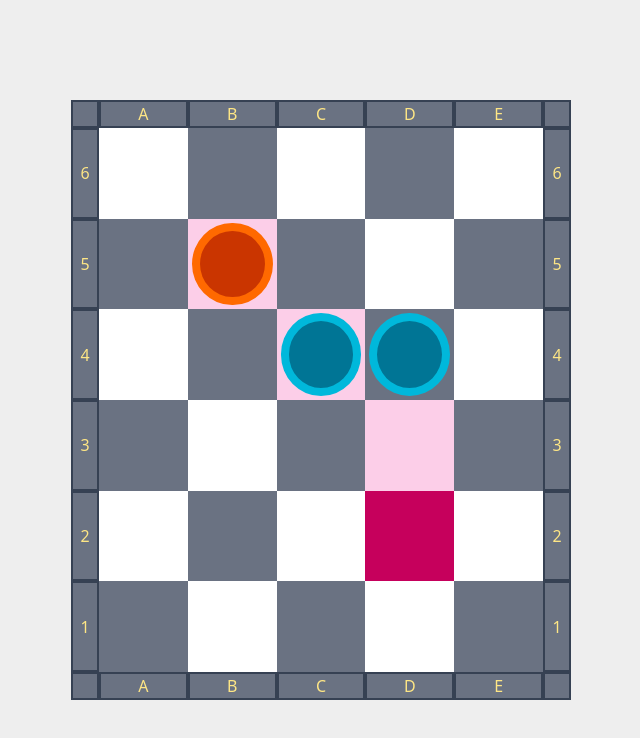
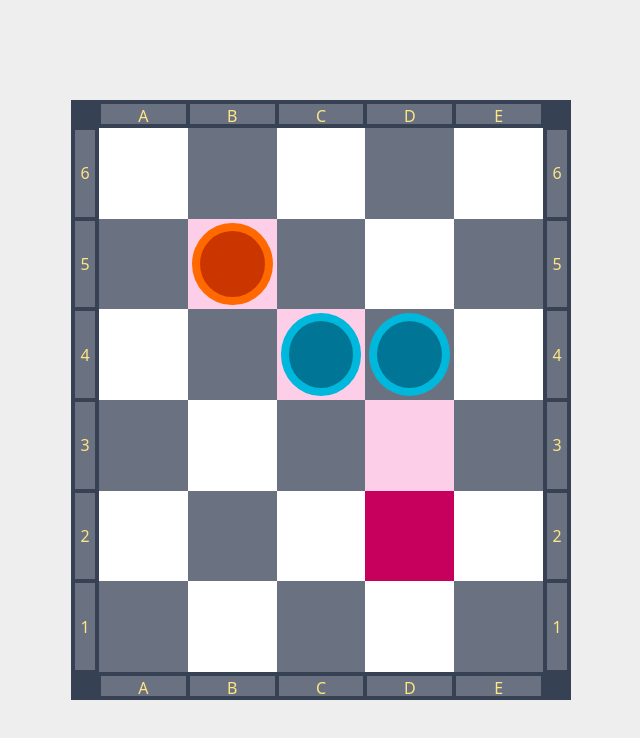
Before and after one commit to it1shka/clobber, a React (Vite) app: page / in a window 1280 px wide. Shown: the top 738 px of the page, without its empty margins (319-959 px from the left). Built offline with nearby package versions, Linux system fonts and the light colour scheme.

Commit message:
fix(Board): changed style of the board

```diff
--- a/src/Board/HorizontalAxis.tsx
+++ b/src/Board/HorizontalAxis.tsx
@@ -9,19 +9,19 @@ const HorizontalAxis: FC<HAxisProps> = ({ columns, borderWidth }) => {
   return (
     <div className="w-full flex flex-row" style={{ height: borderWidth }}>
       <div
-        className="bg-gray-500 border-gray-700 border-2"
+        className="bg-gray-700 border-gray-700 border-4"
         style={{ width: borderWidth, height: borderWidth }}
       ></div>
       {axis.map((mark, index) => (
         <p
-          className="flex-1 text-center bg-gray-500 text-amber-200 border-gray-700 border-2"
+          className="flex-1 text-center bg-gray-500 text-amber-200 border-gray-700 border-2 border-t-4 border-b-4"
           key={index}
         >
           {mark}
         </p>
       ))}
       <div
-        className="bg-gray-500 border-gray-700 border-2"
+        className="bg-gray-700 border-gray-700 border-4"
         style={{ width: borderWidth, height: borderWidth }}
       ></div>
     </div>
--- a/src/Board/MainPart.tsx
+++ b/src/Board/MainPart.tsx
@@ -50,11 +50,11 @@ const MainPart: FC<MainPartProps> = ({
           switch (pieceColor) {
             case 'white':
               return (
-                <div className="rounded-[100%] bg-orange-700 border-8 border-orange-500 w-full h-full" />
+                <div className="cursor-pointer rounded-[100%] bg-orange-700 border-8 border-orange-500 w-full h-full" />
               )
             case 'black':
               return (
-                <div className="rounded-[100%] bg-cyan-700 border-8 border-cyan-500 w-full h-full" />
+                <div className="cursor-pointer rounded-[100%] bg-cyan-700 border-8 border-cyan-500 w-full h-full" />
               )
             default:
               return <></>
--- a/src/Board/VerticalAxis.tsx
+++ b/src/Board/VerticalAxis.tsx
@@ -14,7 +14,7 @@ const VerticalAxis: FC<VAxisProps> = ({ rows, borderWidth }) => {
       {axis.map((mark, index) => (
         <div
           key={index}
-          className="flex-1 flex justify-center items-center bg-gray-500 text-amber-200 border-gray-700 border-2"
+          className="flex-1 flex justify-center items-center bg-gray-500 text-amber-200 border-gray-700 border-2 border-l-4 border-r-4"
         >
           <p>{mark}</p>
         </div>
```
